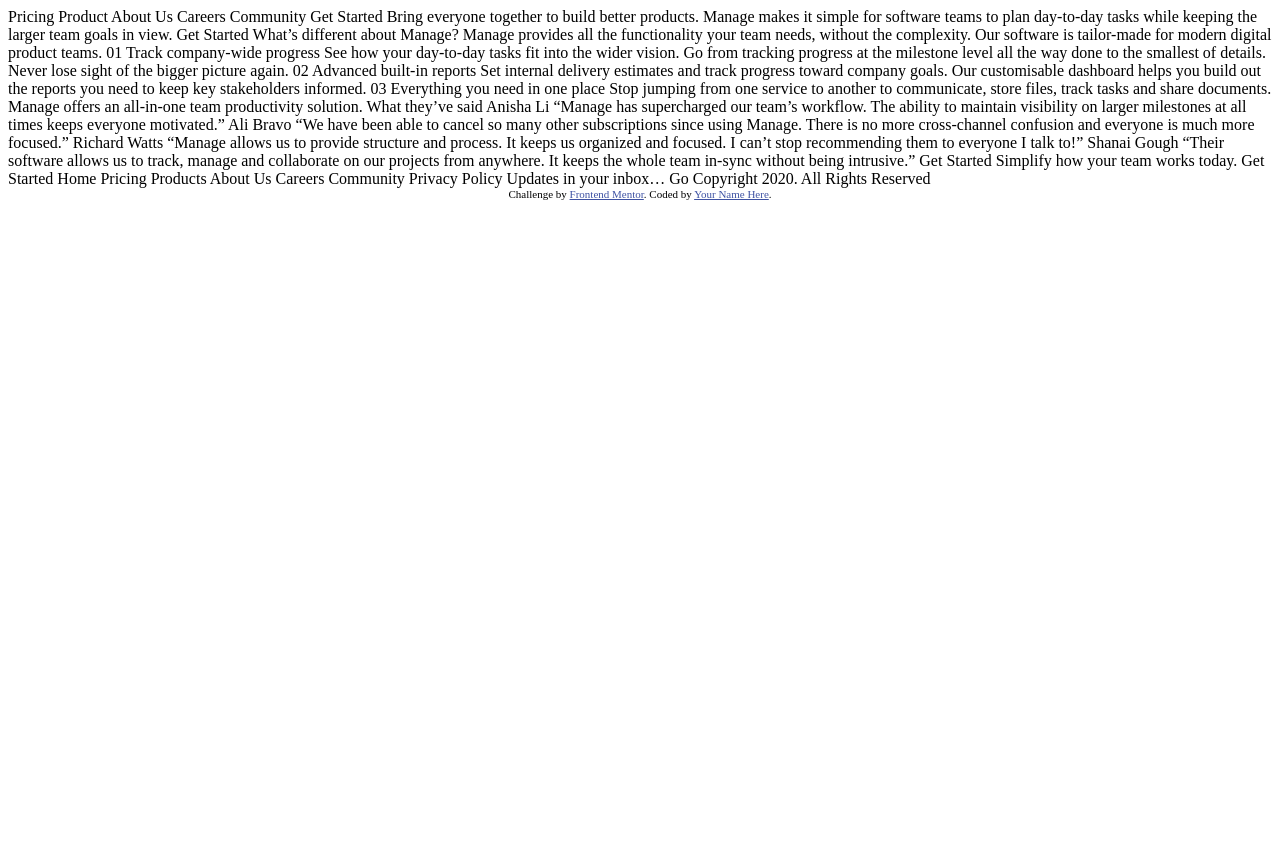
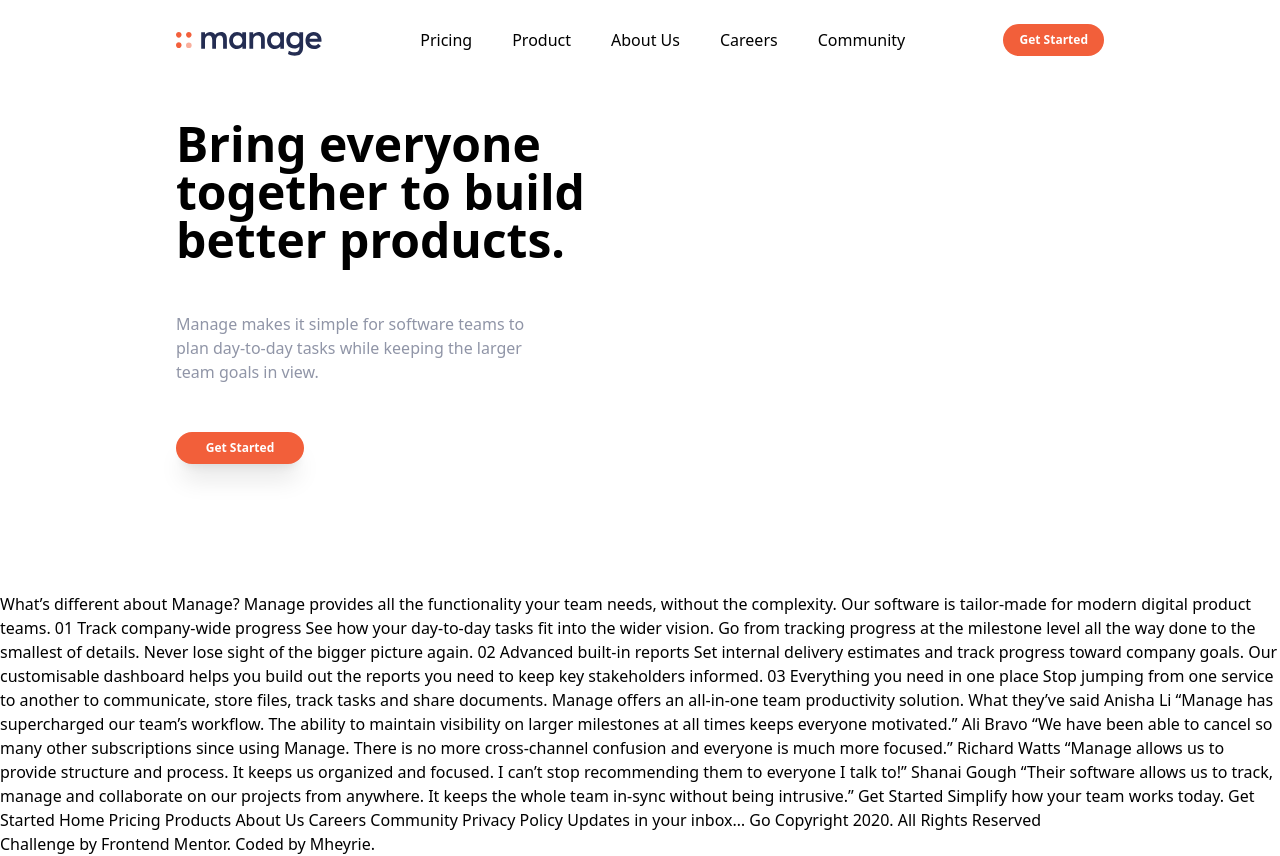
Before and after one commit to mheyrie/manage-landing-page-master, a website: page index.html in a window 1280 px wide. Before the commit the page ends 800 px from the top, so only its background shows below. Drawn offline with Linux system fonts and the light colour scheme.

Commit message:
Nav bar completed

```diff
--- a/index.html
+++ b/index.html
@@ -5,31 +5,67 @@
   <meta name="viewport" content="width=device-width, initial-scale=1.0"> <!-- displays site properly based on user's device -->
 
   <link rel="icon" type="image/png" sizes="32x32" href="./images/favicon-32x32.png">
+  <link rel="stylesheet" href="css/main.css ">
 
   <title>Frontend Mentor | Manage landing page</title>
 
   <!-- Feel free to remove these styles or customise in your own stylesheet 👍 -->
-  <style>
-    .attribution { font-size: 11px; text-align: center; }
-    .attribution a { color: hsl(228, 45%, 44%); }
-  </style>
 </head>
 <body>
+  <header>
+    <nav class="relative container mx-auto p-6">
+      <div class="flex items-center justify-between">
+        <div class="pt-2">
+          <img src="./images/logo.svg" alt="logo">
+        </div>
+        <div class="hidden md:flex space-x-10">
+          <a href="#" class="hover:text-darkGrayishBlue">Pricing</a>
+          <a href="#" class="hover:text-darkGrayishBlue">Product</a>
+          <a href="#" class="hover:text-darkGrayishBlue">About Us</a>
+          <a href="#" class="hover:text-darkGrayishBlue">Careers</a>
+          <a href="#" class="hover:text-darkGrayishBlue">Community</a>
+        </div>
+        <button class="rounded-full bg-brightRed p-2 px-4 text-white hover:opacity-50 text-xs font-bold hidden md:block ">Get Started</button>
+      </div>
+    </nav>
+  </header>
+  <main>
+    <section id="hero-container">
+      <div class="container flex flew-col-reverse md:flex-row items-center px-6 mx-auto mt-10 space-y-0 md:space-y-0">
+        <div class="flex flex-col mb-32 space-y-12 md:w-1/2">
+          <h1 class="max-w-md text-4xl font-bold text-center md:text-5xl md:text-left">
+            Bring everyone together to build better products.
+          </h1>
+          <p class="text-darkGrayishBlue text-center max-w-sm md:text-left">
+            Manage makes it simple for software teams to plan day-to-day tasks while keeping the larger team goals in view.
+          </p>
+          <div class="flex justify-center md:justify-start">
+            <button class="rounded-full bg-brightRed p-2 px-4 text-white hover:opacity-50 text-xs font-bold w-32 shadow-xl">
+              Get Started
+            </button>
+          </div>
 
-  Pricing
-  Product
-  About Us
-  Careers
-  Community
+        </div>
+        <div>
 
-  Get Started
+        </div>
+      </div>
 
-  Bring everyone together to build better products.
+    </section>
+  </main>
 
-  Manage makes it simple for software teams to plan day-to-day
-  tasks while keeping the larger team goals in view.
 
-  Get Started
+
+
+
+
+
+
+
+
+
+
+
 
   What’s different about Manage?
 
@@ -95,7 +131,7 @@
 
   <div class="attribution">
     Challenge by <a href="https://www.frontendmentor.io?ref=challenge" target="_blank">Frontend Mentor</a>.
-    Coded by <a href="#">Your Name Here</a>.
+    Coded by <a href="#">Mheyrie</a>.
   </div>
 </body>
 </html>
--- /dev/null
+++ b/input.css
@@ -0,0 +1,3 @@
+@tailwind base;
+@tailwind components;
+@tailwind utilities;
--- /dev/null
+++ b/tailwind.config.js
@@ -0,0 +1,23 @@
+/** @type {import('tailwindcss').Config} */
+module.exports = {
+  content: ['./*.html'],
+  theme: {
+    screens: {
+      sm: '480px',
+      md: '768px',
+      lg: '976px',
+      xl: '1440px'
+    },
+    extend: {
+      colors: {
+        brightRed: 'hsl(12, 88%, 59%)',
+        darkBlue: 'hsl(228, 39%, 23%)',
+        darkGrayishBlue: 'hsl(227, 12%, 61%)',
+        veryDarkBlue: 'hsl(233, 12%, 13%)',
+        veryPaleRed: 'hsl(13, 100%, 96%)',
+        veryLightGray: 'hsl(0, 0%, 98%)',
+      },
+    },
+  },
+  plugins: [],
+}
```
Also changed, not shown: package.json (added, +16 -0 lines), css/main.css (added), 1 other file.
